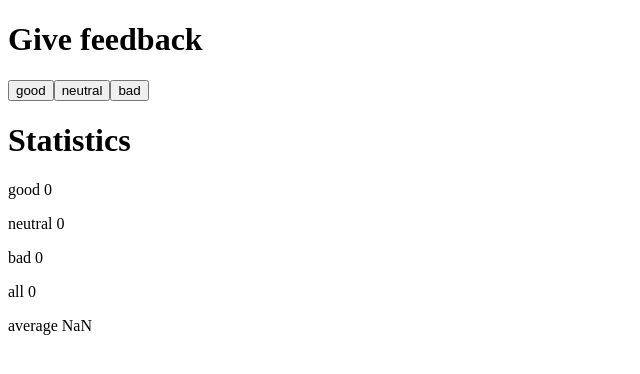
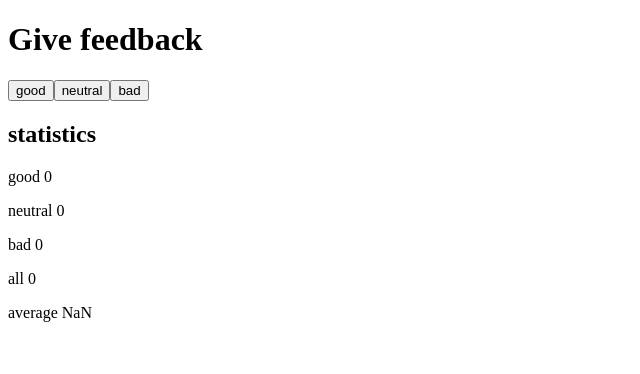
Before and after one commit to GitOsku/Fullstackopen, a React (Create React App) app in the folder Osa1/Task1.1-1.2/task1/: page / in a window 1280 px wide. Shown: the top 374 px of the page, without its empty margins (0-640 px from the left). Built offline with nearby package versions, Linux system fonts and the light colour scheme.

Commit message:
headers update
Updated header so they dont use props anymore.

```diff
--- a/Osa1/Task1.1-1.2/task1/src/App.js
+++ b/Osa1/Task1.1-1.2/task1/src/App.js
@@ -5,17 +5,16 @@ const Header = (props) => {
   console.log(props)
   return(
     <div>
-      <h1>{props.name}</h1>
+      <h1>Give feedback</h1>
     </div>
 
   )
 }
 //lower header
-const Header2 = (props) => {
-  console.log(props)
+const StatsHeader = () => {
   return(
     <div>
-      <h1>{props.name}</h1>
+      <h2>statistics</h2>
     </div>
   )
 }
@@ -71,13 +70,7 @@ const Average =(props) => {
 
 const App = () => {
   // tallenna napit toiseen kohtaan
-  const feedback ={
-    name: 'Give feedback',
-  }
 
-  const statistics ={
-    name: 'Statistics',
-  }
 
   const [good, setGood] = useState(0)
   const [neutral, setNeutral] = useState(0)
@@ -87,7 +80,7 @@ const App = () => {
 
   return(
     <div>
-      <Header name ={feedback.name} />
+      <Header/>
 
       <button onClick={() =>
         {setGood(good + 1);
@@ -116,12 +109,13 @@ const App = () => {
         bad
       </button>
 
-      <Header2 name ={statistics.name} />
+      <StatsHeader/>
       <GStats good ={good}  />
       <NStats neutral ={neutral}  />
       <BStats bad ={bad}  />
       <Stats all ={good + neutral + bad}/>
       <Average avg = {allReviews} total ={total}/>
+
     </div>
   )
 }
```
